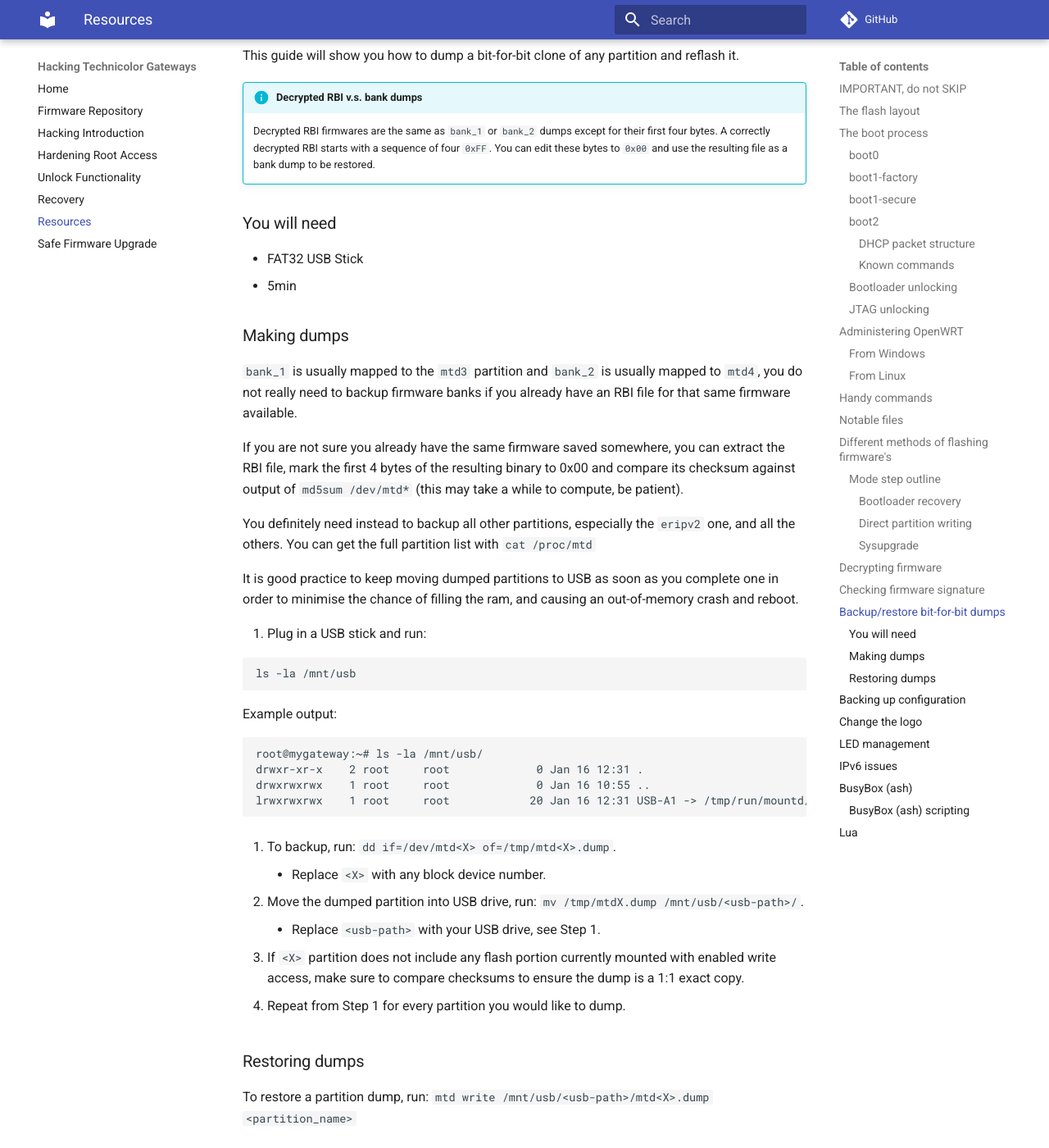
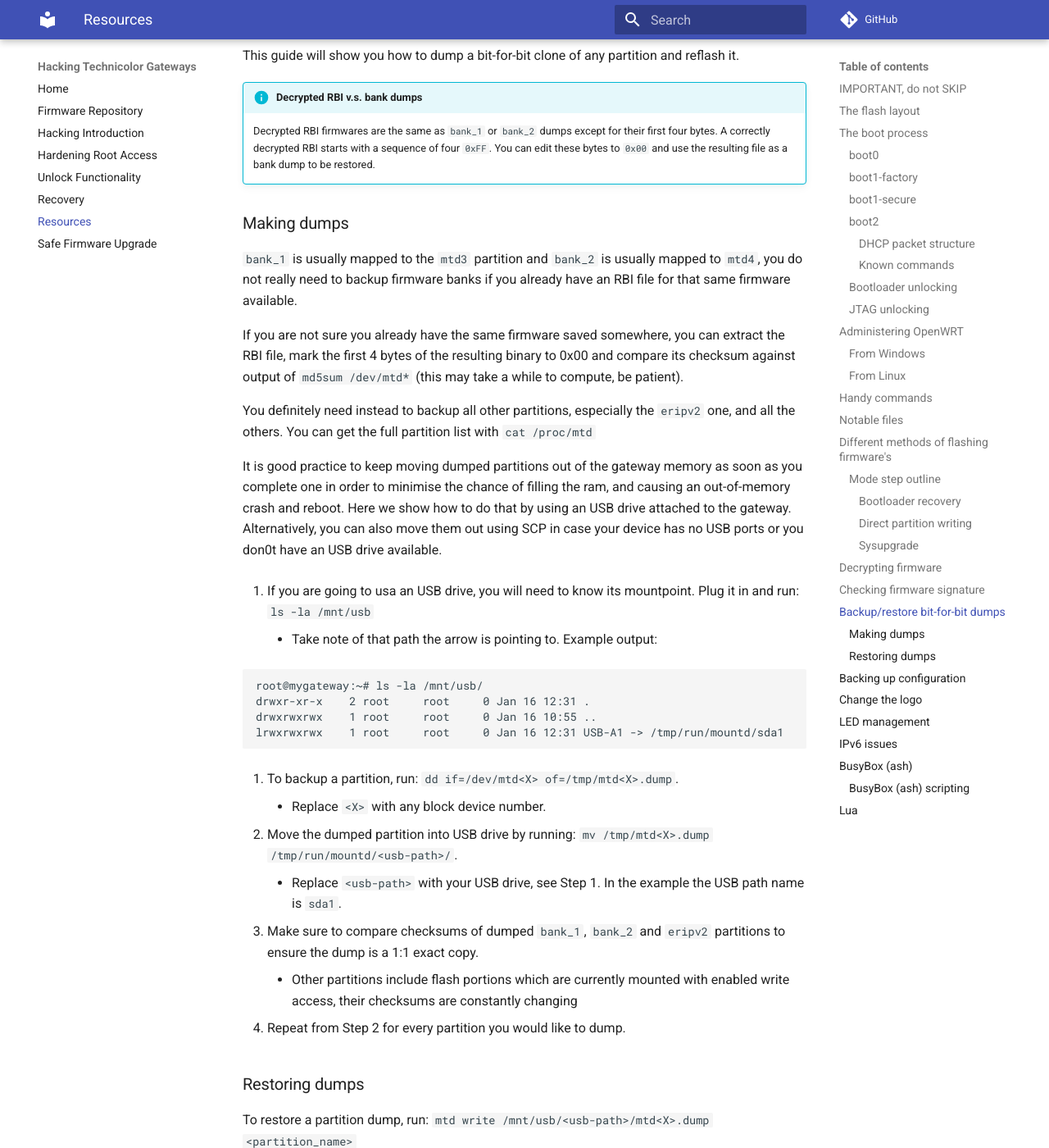
Before and after one commit to hack-technicolor/hack-technicolor, an MkDocs documentation site: the page built from docs/Resources.md, in a window 1280 px wide and 1400 px high, scrolled down 9494 px. Shown: the whole window at 82% size. Built offline with MkDocs 1.6.1 and Material for MkDocs 9.7.7, drawn with Linux system fonts in a browser that asks for light colours; comment, search, counter and statistics services are not loaded.

Commit message:
Improve partition dumping instructions

````diff
--- a/docs/Resources.md
+++ b/docs/Resources.md
@@ -307,11 +307,6 @@
 !!! info "Decrypted RBI v.s. bank dumps"
     Decrypted RBI firmwares are the same as `bank_1` or `bank_2` dumps except for their first four bytes. A correctly decrypted RBI starts with a sequence of four `0xFF`. You can edit these bytes to `0x00` and use the resulting file as a bank dump to be restored.
 
-### You will need
-
-* FAT32 USB Stick
-* 5min
-
 ### Making dumps
 
 `bank_1` is usually mapped to the `mtd3` partition and `bank_2` is usually mapped to `mtd4`, you do not really need to backup firmware banks if you already have an RBI file for that same firmware available.
@@ -320,34 +315,32 @@
 
 You definitely need instead to backup all other partitions, especially the `eripv2` one, and all the others. You can get the full partition list with `cat /proc/mtd`
 
-It is good practice to keep moving dumped partitions to USB as soon as you complete one in order to minimise the chance of filling the ram, and causing an out-of-memory crash and reboot.
+It is good practice to keep moving dumped partitions out of the gateway memory as soon as you complete one in order to minimise the chance of filling the ram, and causing an out-of-memory crash and reboot. Here we show how to do that by using an USB drive attached to the gateway. Alternatively, you can also move them out using SCP in case your device has no USB ports or you don0t have an USB drive available.
 
-1. Plug in a USB stick and run:
+1. If you are going to usa an USB drive, you will need to know its mountpoint. Plug it in and run: `ls -la /mnt/usb`
 
-```bash
-ls -la /mnt/usb
-```
-
-Example output:
+    * Take note of that path the arrow is pointing to. Example output:
 
 ```bash
 root@mygateway:~# ls -la /mnt/usb/
-drwxr-xr-x    2 root     root             0 Jan 16 12:31 .
-drwxrwxrwx    1 root     root             0 Jan 16 10:55 ..
-lrwxrwxrwx    1 root     root            20 Jan 16 12:31 USB-A1 -> /tmp/run/mountd/sda1
+drwxr-xr-x    2 root     root     0 Jan 16 12:31 .
+drwxrwxrwx    1 root     root     0 Jan 16 10:55 ..
+lrwxrwxrwx    1 root     root     0 Jan 16 12:31 USB-A1 -> /tmp/run/mountd/sda1
 ```
 
-1. To backup, run: `dd if=/dev/mtd<X> of=/tmp/mtd<X>.dump`.
+2. To backup a partition, run: `dd if=/dev/mtd<X> of=/tmp/mtd<X>.dump`.
 
     * Replace `<X>` with any block device number.
 
-2. Move the dumped partition into USB drive, run: `mv /tmp/mtdX.dump /mnt/usb/<usb-path>/`.
+3. Move the dumped partition into USB drive by running: `mv /tmp/mtd<X>.dump /tmp/run/mountd/<usb-path>/`.
 
-    * Replace `<usb-path>` with your USB drive, see Step 1.
+    * Replace `<usb-path>` with your USB drive, see Step 1. In the example the USB path name is `sda1`.
 
-3. If `<X>` partition does not include any flash portion currently mounted with enabled write access, make sure to compare checksums to ensure the dump is a 1:1 exact copy.
+4. Make sure to compare checksums of dumped `bank_1`, `bank_2` and `eripv2` partitions to ensure the dump is a 1:1 exact copy.
 
-4. Repeat from Step 1 for every partition you would like to dump.
+    * Other partitions include flash portions which are currently mounted with enabled write access, their checksums are constantly changing
+
+5. Repeat from Step 2 for every partition you would like to dump.
 
 ### Restoring dumps
 
````
Also changed, not shown: docs/Repository.md (+8 -15 lines).
